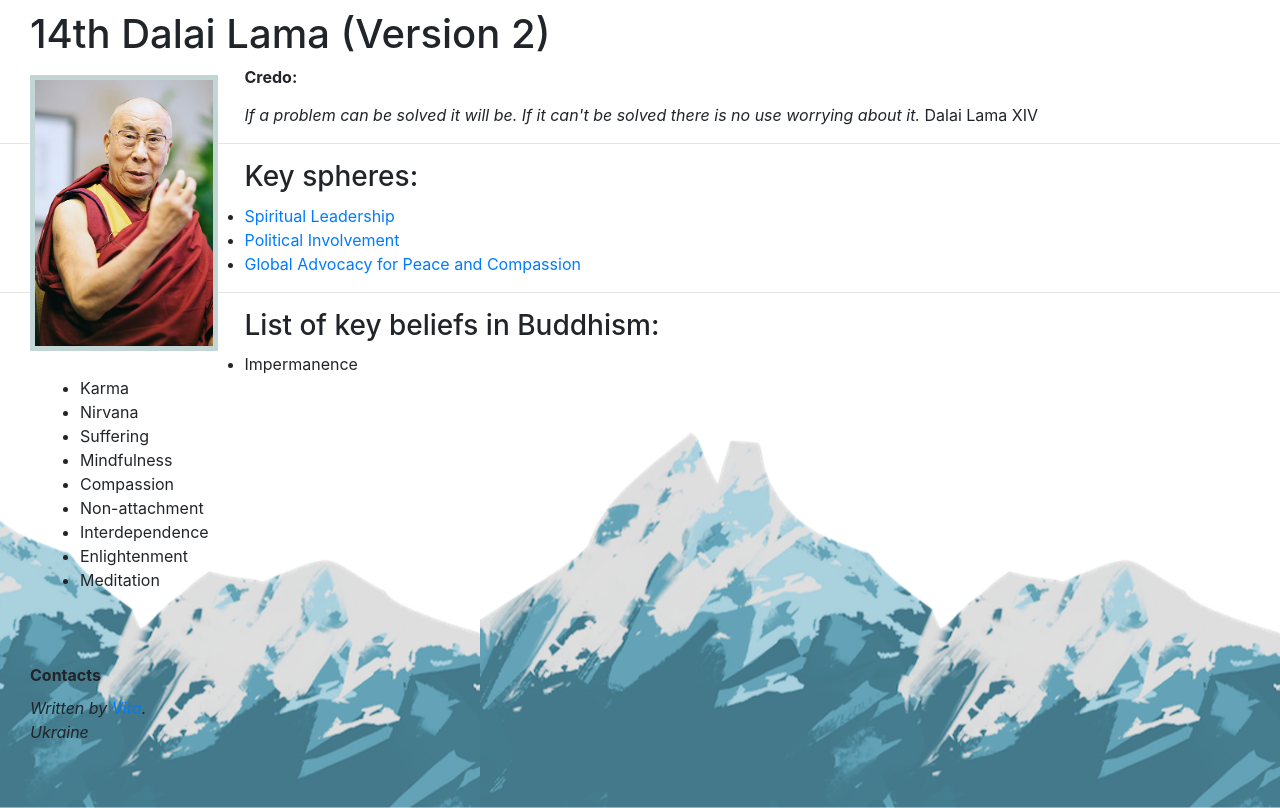
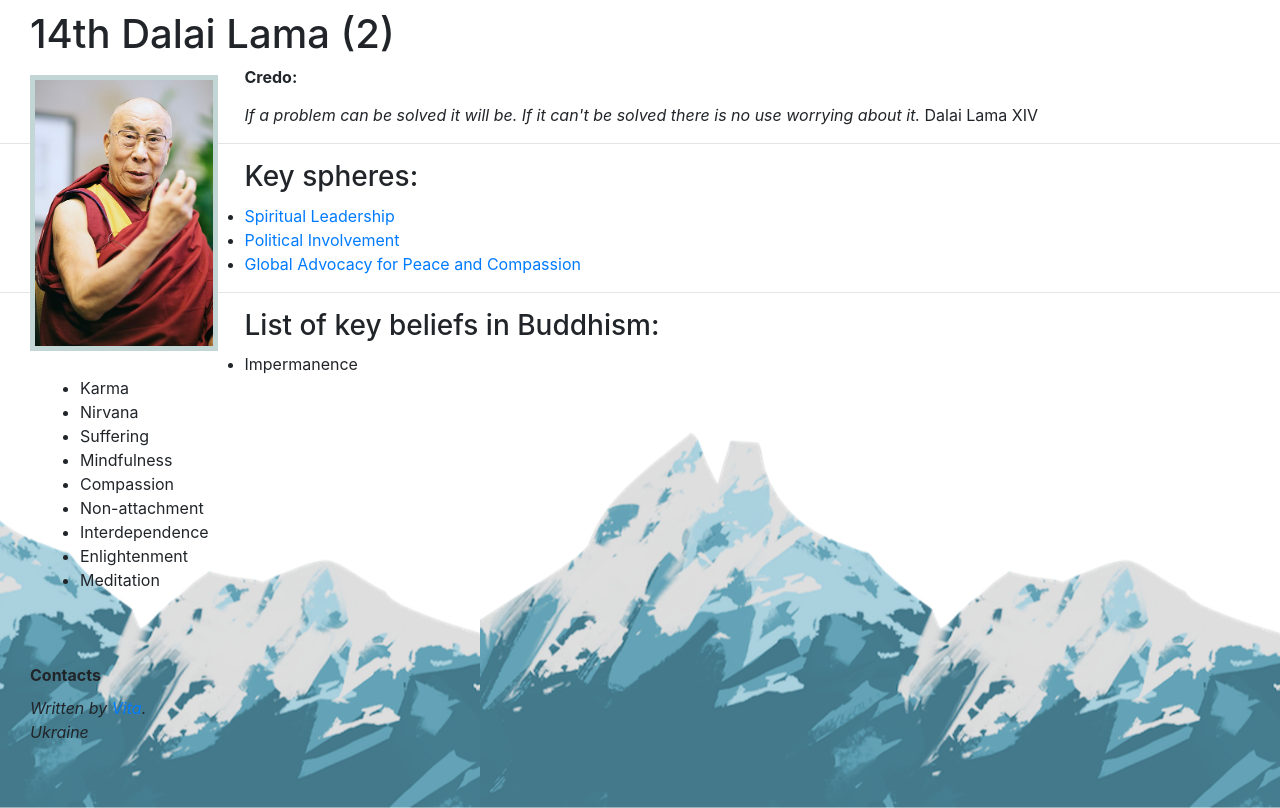
Before and after one commit to vitargo/14th-Dalai-Lama-repo, a plain HTML site: page site/homepage/index.html in a window 1280 px wide. Drawn offline with nearby package versions, Linux system fonts and the light colour scheme.

Commit message:
update html

```diff
--- a/site/homepage/index.html
+++ b/site/homepage/index.html
@@ -9,7 +9,7 @@
     </head>
     <body>
         <div class="div">
-        <h1>14th Dalai Lama (Version 2)</h1>
+        <h1>14th Dalai Lama (2)</h1>
         <div class="parent1">
         <img src="Dalai_Lama.jpeg" alt="Dalai Lama photo" width="160" height="213" class="leftimg">
         </div>
```
